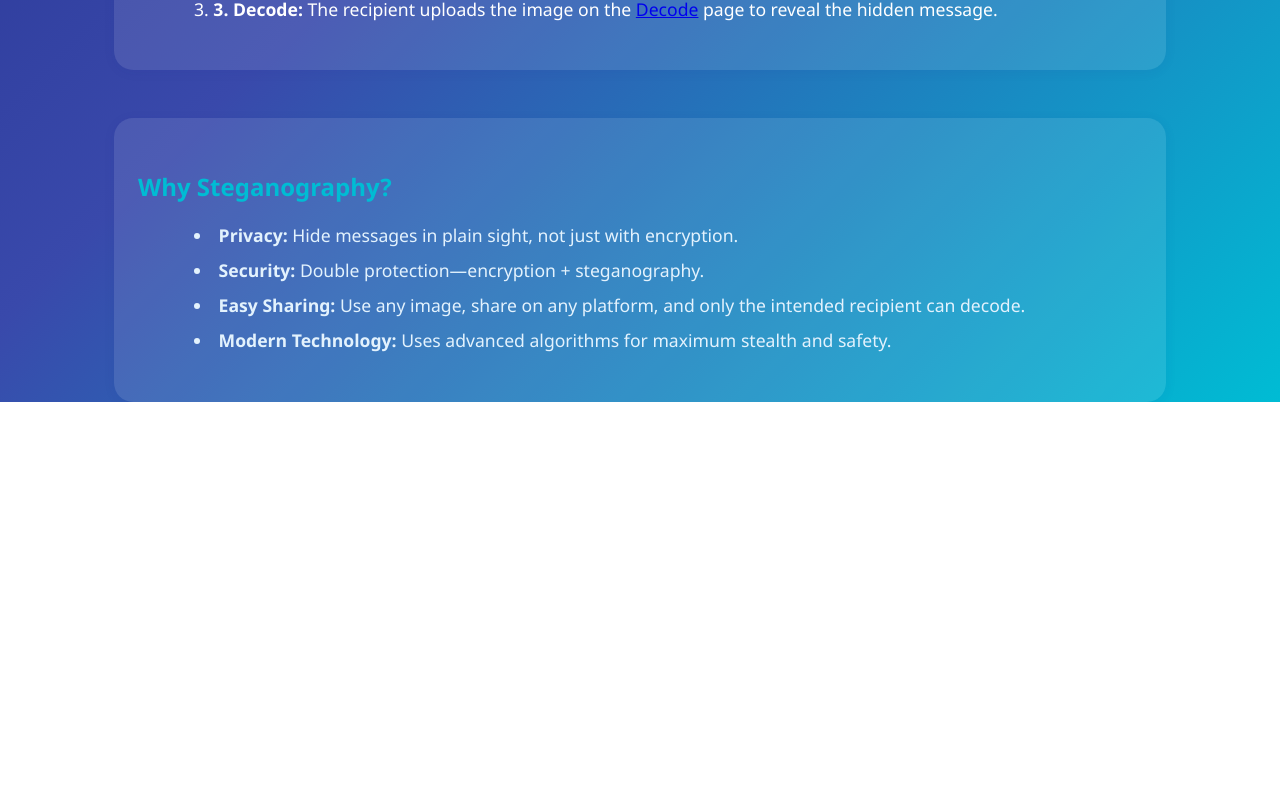
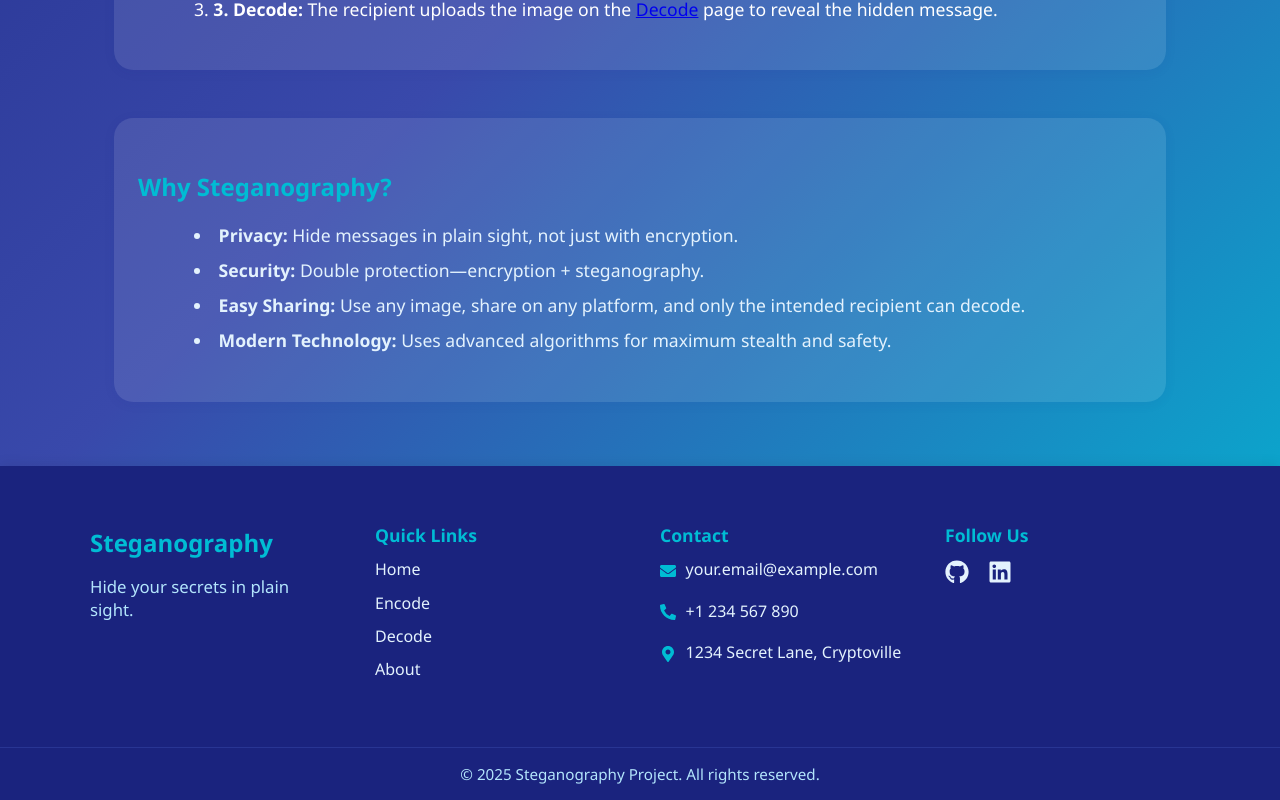
Before and after one commit to vishal-tamhane/Steganography_Project2, a React (Create React App) app in the folder frontend-temp/: page / in a window 1280 px wide. Shown: the part 1039-1839 px from the top of the page. Before the commit the page ends 1441 px from the top, so only its background shows below. Built offline with nearby package versions, Linux system fonts and the light colour scheme.

Commit message:
Footer added

```diff
--- a/frontend-temp/package.json
+++ b/frontend-temp/package.json
@@ -11,6 +11,7 @@
     "react": "^19.1.0",
     "react-dom": "^19.1.0",
     "react-dropzone": "^14.3.8",
+    "react-icons": "^5.5.0",
     "react-router-dom": "^7.5.0",
     "react-scripts": "5.0.1",
     "web-vitals": "^2.1.4"
--- a/frontend-temp/src/App.css
+++ b/frontend-temp/src/App.css
@@ -257,3 +257,109 @@ body {
     grid-template-columns: 1fr;
   }
 }
+/* ..................... Footer................ */
+.custom-footer {
+  background: #1a237e;
+  color: #e3f2fd;
+  padding: 2.5rem 0 1rem 0;
+  margin-top: 4rem;
+  box-shadow: 0 -2px 12px rgba(0,0,0,0.08);
+  font-size: 1rem;
+}
+
+.footer-container {
+  max-width: 1100px;
+  margin: 0 auto;
+  display: grid;
+  grid-template-columns: repeat(auto-fit, minmax(210px, 1fr));
+  gap: 2.5rem;
+  padding: 0 1.5rem;
+}
+
+.footer-section {
+  margin-bottom: 1.5rem;
+}
+
+.footer-title {
+  font-size: 1.5rem;
+  font-weight: 800;
+  color: #00bcd4;
+  margin-bottom: 0.5rem;
+}
+
+.footer-tagline {
+  color: #b3e5fc;
+  font-size: 1.05rem;
+  margin-bottom: 1.2rem;
+}
+
+.footer-section h3 {
+  color: #00bcd4;
+  font-size: 1.1rem;
+  margin-bottom: 0.7rem;
+  font-weight: 700;
+}
+
+.footer-section ul {
+  list-style: none;
+  padding: 0;
+  margin: 0;
+}
+
+.footer-section ul li {
+  margin-bottom: 0.7rem;
+}
+
+.footer-section ul li a {
+  color: #e3f2fd;
+  text-decoration: none;
+  transition: color 0.2s;
+}
+
+.footer-section ul li a:hover {
+  color: #00bcd4;
+}
+
+.footer-contact-list {
+  display: flex;
+  flex-direction: column;
+  gap: 0.5rem;
+}
+
+.footer-icon {
+  margin-right: 0.6rem;
+  color: #00bcd4;
+  vertical-align: middle;
+}
+
+.footer-socials {
+  display: flex;
+  gap: 1.2rem;
+  font-size: 1.5rem;
+}
+
+.footer-socials a {
+  color: #e3f2fd;
+  transition: color 0.2s;
+}
+
+.footer-socials a:hover {
+  color: #00bcd4;
+}
+
+.footer-bottom {
+  text-align: center;
+  color: #b3e5fc;
+  font-size: 0.95rem;
+  margin-top: 2rem;
+  border-top: 1px solid #283593;
+  padding-top: 1rem;
+}
+
+@media (max-width: 700px) {
+  .footer-container {
+    grid-template-columns: 1fr;
+    gap: 1.5rem;
+    padding: 0 0.5rem;
+  }
+}
--- a/frontend-temp/src/App.js
+++ b/frontend-temp/src/App.js
@@ -4,6 +4,7 @@ import EncodePage from './pages/EncodePage';
 import DecodePage from './pages/DecodePage';
 import HomePage from './pages/HomePage';
 import Navbar from './pages/Navbar';
+import Footer from './pages/Footer';
 import './App.css';
 function App() {
   return (
@@ -17,6 +18,7 @@ function App() {
           <Route path="/decode" element={<DecodePage />} />
         </Routes>
       </div>
+      <Footer />
     </Router>
   );
 }
--- /dev/null
+++ b/frontend-temp/src/pages/Footer.js
@@ -0,0 +1,61 @@
+import React from 'react';
+import { FaGithub, FaLinkedin, FaEnvelope, FaPhoneAlt, FaMapMarkerAlt } from 'react-icons/fa';
+import '../App.css';
+
+const Footer = () => {
+  return (
+    <footer className="custom-footer">
+      <div className="footer-container">
+        {/* Project Info */}
+        <div className="footer-section">
+          <h2 className="footer-title">Steganography</h2>
+          <p className="footer-tagline">Hide your secrets in plain sight.</p>
+        </div>
+
+        {/* Quick Links */}
+        <div className="footer-section">
+          <h3>Quick Links</h3>
+          <ul>
+            <li><a href="/">Home</a></li>
+            <li><a href="/encode">Encode</a></li>
+            <li><a href="/decode">Decode</a></li>
+            <li><a href="/about">About</a></li>
+          </ul>
+        </div>
+
+        {/* Contact Section */}
+        <div className="footer-section">
+          <h3>Contact</h3>
+          <ul className="footer-contact-list">
+            <li>
+              <FaEnvelope className="footer-icon" />
+              <a href="mailto:your.email@example.com">your.email@example.com</a>
+            </li>
+            <li>
+              <FaPhoneAlt className="footer-icon" />
+              <a href="tel:+1234567890">+1 234 567 890</a>
+            </li>
+            <li>
+              <FaMapMarkerAlt className="footer-icon" />
+              <span>1234 Secret Lane, Cryptoville</span>
+            </li>
+          </ul>
+        </div>
+
+        {/* Social Media */}
+        <div className="footer-section">
+          <h3>Follow Us</h3>
+          <div className="footer-socials">
+            <a href="https://github.com/yourprofile" target="_blank" rel="noopener noreferrer"><FaGithub /></a>
+            <a href="https://linkedin.com/in/yourprofile" target="_blank" rel="noopener noreferrer"><FaLinkedin /></a>
+          </div>
+        </div>
+      </div>
+      <div className="footer-bottom">
+        &copy; {new Date().getFullYear()} Steganography Project. All rights reserved.
+      </div>
+    </footer>
+  );
+};
+
+export default Footer;
```
Also changed, not shown: 1 other file (tests, documents, lock files or other folders).
